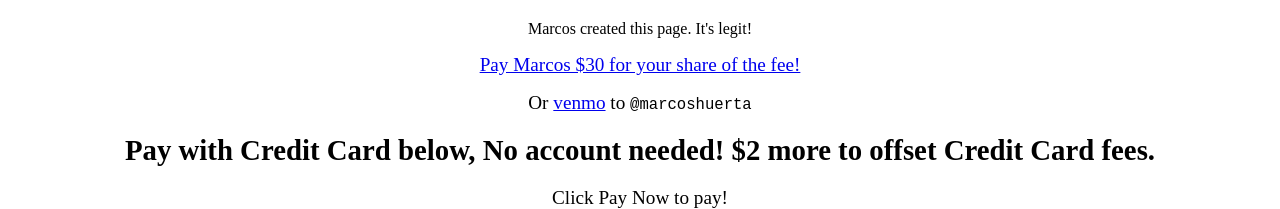
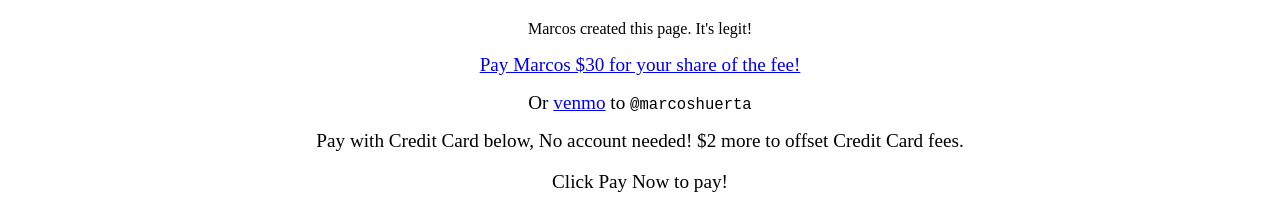
Before and after one commit to bosonsoftball/bosonsoftball.github.io, a plain HTML site: page index.html in a window 1280 px wide. Shown: the top 209 px of the page. Drawn offline with Linux system fonts and the light colour scheme; grey boxes are pictures that could not be loaded; a script that the page names is missing.

Commit message:
Add weather widget

```diff
--- a/index.html
+++ b/index.html
@@ -23,7 +23,7 @@
 
 <p><big>Or <a href="https://venmo.com/?txn=pay&note=Enter%20your%20note%20here">venmo<a> to <code>@marcoshuerta</code>
 
-<h2>Pay with Credit Card below, No account needed! $2 more to offset Credit Card fees.</h2>
+<P>Pay with Credit Card below, No account needed! $2 more to offset Credit Card fees.</P>
 <p>Click Pay Now to pay!
 <form action="https://www.paypal.com/cgi-bin/webscr" method="post" target="_top">
 <input type="hidden" name="cmd" value="_s-xclick">
@@ -32,6 +32,7 @@
 <img alt="" border="0" src="https://www.paypalobjects.com/en_US/i/scr/pixel.gif" width="1" height="1">
 </form></p>
 
+  <script type='text/javascript' src='https://darksky.net/widget/default/38.945166,-77.062203/us12/en.js?width=100%&height=350&title=DC Weather&textColor=333333&bgColor=FFFFFF&transparency=false&skyColor=333333&fontFamily=Default&customFont=&units=us&htColor=333333&ltColor=C7C7C7&displaySum=no&displayHeader=yes'></script>
 
 
 <p><h1>Calendar (2018 season added, plus game results!)</h1></p>
```
